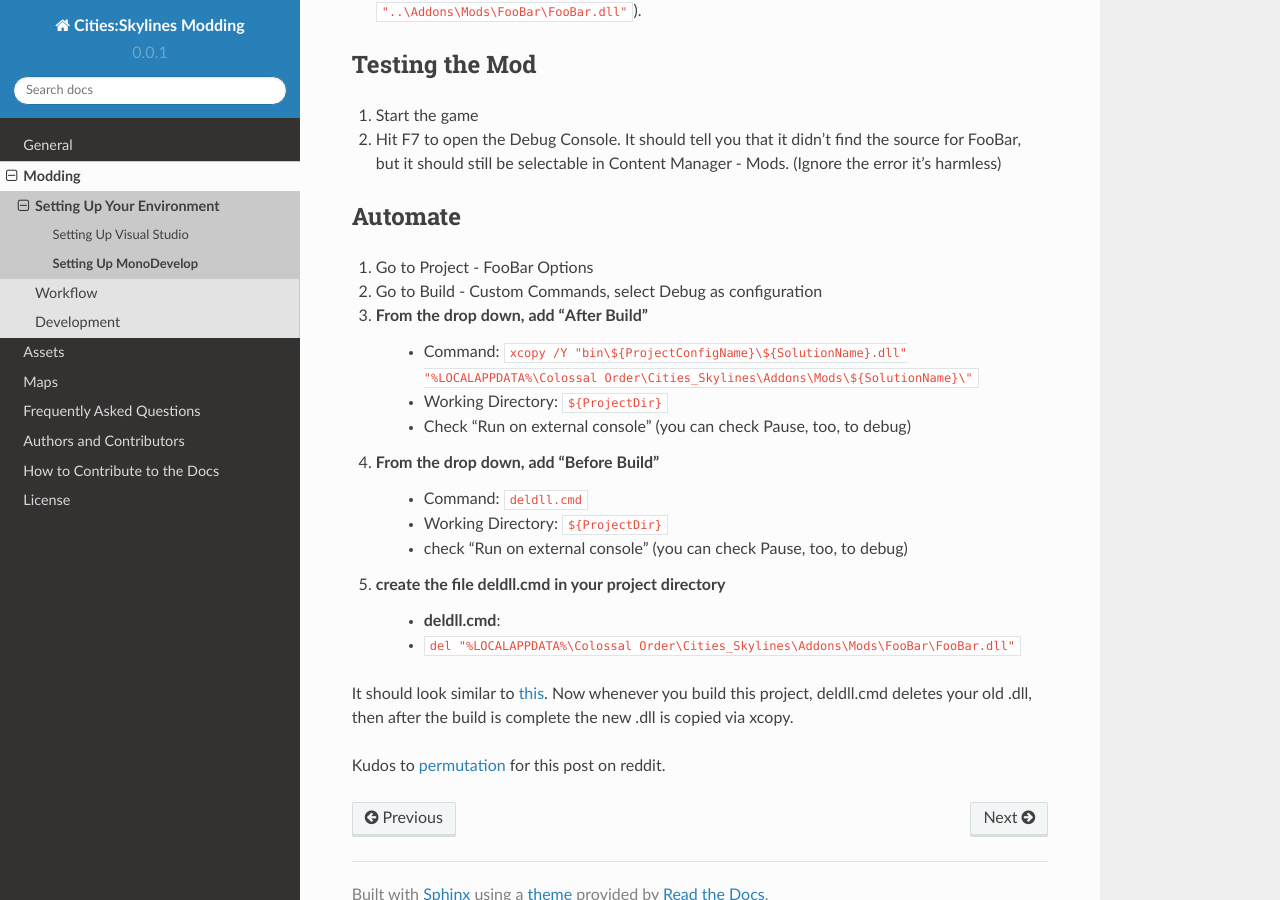
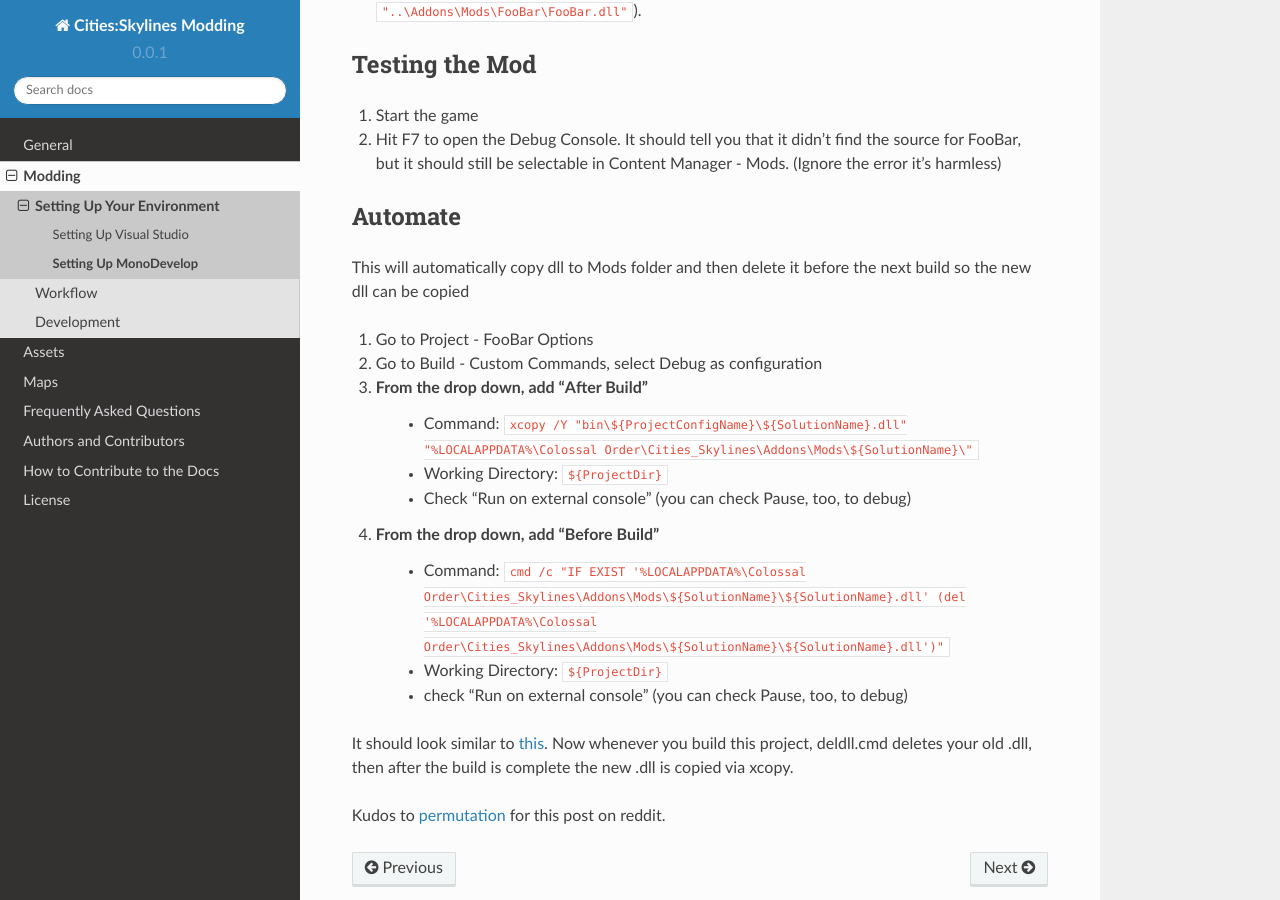
Before and after one commit to SkylinesModding/Docs, a Sphinx documentation site: the page built from docs/source/modding/Setting-Up-MonoDevelop.rst, in a window 1280 px wide and 900 px high, scrolled down 1454 px. Built offline with Sphinx 7.4.7 and the Read the Docs theme 2.0.0, drawn with Linux system fonts in a browser that asks for light colours.

Commit message:
One step less in Automation, no need for extra cmd file
cmd /c is quite nasty, but somehow MonoDevelop fail without it
changed the img too

```diff
--- a/docs/source/modding/Setting-Up-MonoDevelop.rst
+++ b/docs/source/modding/Setting-Up-MonoDevelop.rst
@@ -63,6 +63,7 @@
 
 Automate
 ========
+This will automatically copy dll to Mods folder and then delete it before the next build so the new dll can be copied
 
 1. Go to Project - FooBar Options
 2. Go to Build - Custom Commands, select Debug as configuration
@@ -71,14 +72,12 @@
     * Working Directory: ``${ProjectDir}``
     * Check "Run on external console" (you can check Pause, too, to debug)
 4. From the drop down, add "**Before Build**"
-    * Command: ``deldll.cmd``
+    * Command: ``cmd /c "IF EXIST '%LOCALAPPDATA%\Colossal Order\Cities_Skylines\Addons\Mods\${SolutionName}\${SolutionName}.dll' (del '%LOCALAPPDATA%\Colossal Order\Cities_Skylines\Addons\Mods\${SolutionName}\${SolutionName}.dll')"``
     * Working Directory: ``${ProjectDir}``
     * check "Run on external console" (you can check Pause, too, to debug)
-5. create the file deldll.cmd in your project directory
-    * **deldll.cmd**:
-    * ``del "%LOCALAPPDATA%\Colossal Order\Cities_Skylines\Addons\Mods\FooBar\FooBar.dll"``
 
-It should look similar to `this <http://i.imgur.com/HDI6KMO.png>`__.
+
+It should look similar to `this <http://i.imgur.com/QxBuZJw.png>`__.
 Now whenever you build this project, deldll.cmd deletes your old .dll, then after the build is complete the new .dll is copied via xcopy.
 
 Kudos to `permutation <http://www.reddit.com/user/permutation>`__ for this post on reddit.
```
